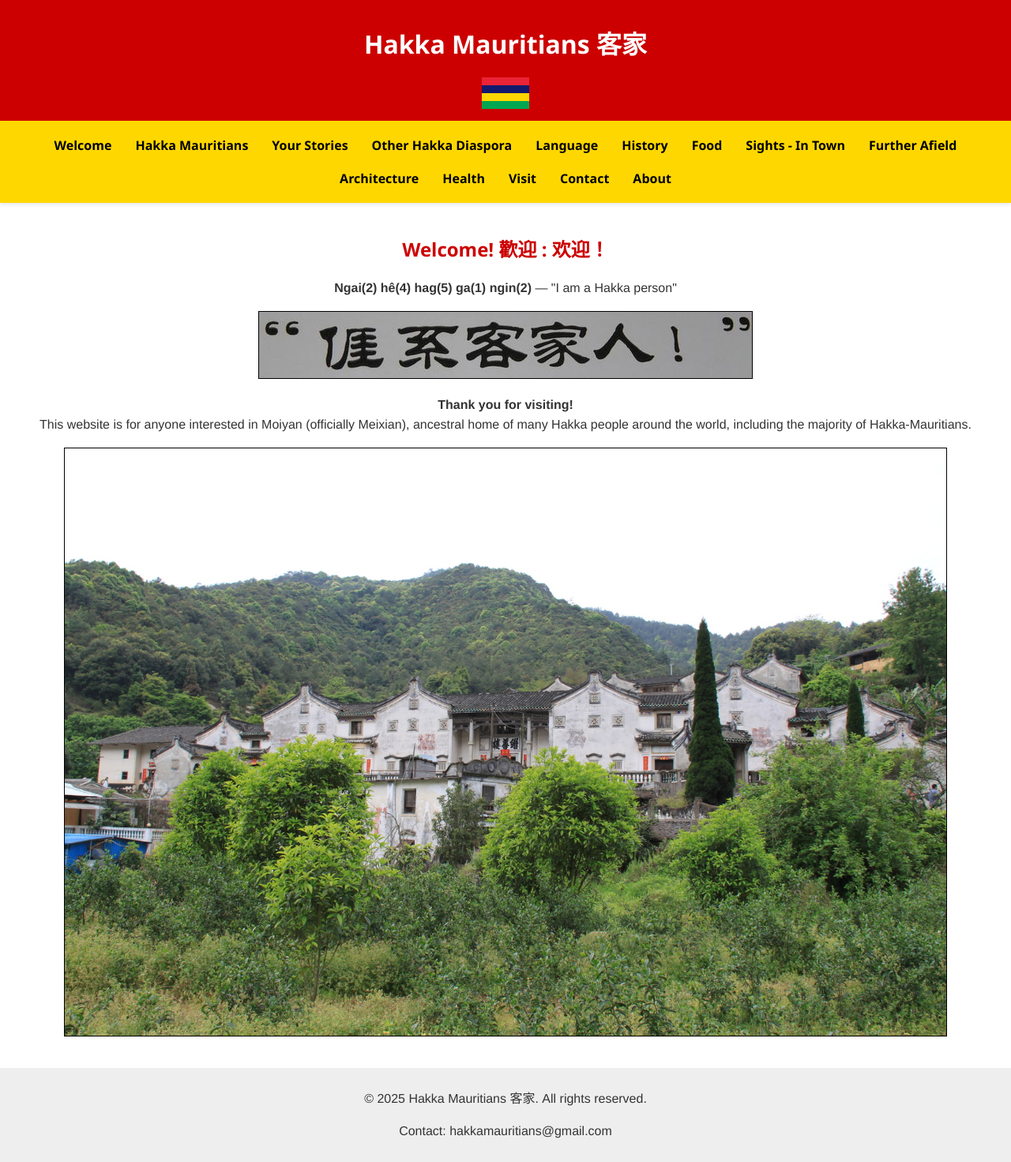
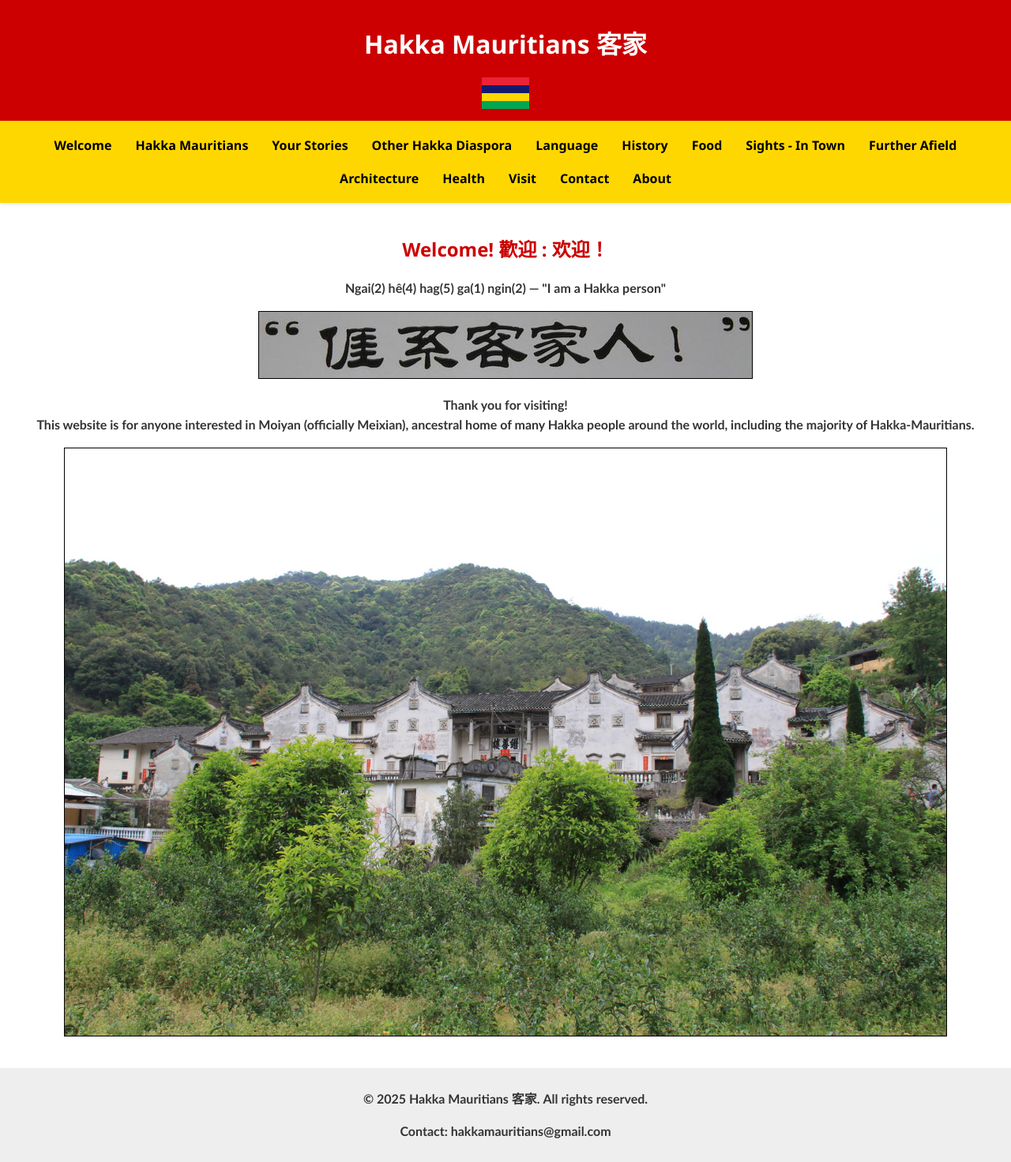
Before and after one commit to oliverlyf/hakka_mauritian_website, a Jekyll site: the page built from index.md, in a window 1280 px wide. Shown: the whole page at 79% size. Built offline with Jekyll 4.4.1, drawn with Linux system fonts in a browser that asks for light colours.

Commit message:
Update styles.css

```diff
--- a/assets/css/styles.css
+++ b/assets/css/styles.css
@@ -33,9 +33,9 @@ header img.flag:hover {
 
 /* Paragraph text styling: sets font, size, weight, and spacing for readability */
 p {
-  font-family: 'Helvetica', sans-serif; /* Choose a readable font */
+  font-family: 'Calibri', sans-serif; /* Choose a readable font */
   font-size: 1rem;                      /* Adjust size as needed */
-  font-weight: 500;                     /* 400 = normal, 500 = medium, 700 = bold */
+  font-weight: 600;                     /* 400 = normal, 500 = medium, 700 = bold */
   line-height: 1.6;                     /* Improves readability */
   color: #333;                          /* Darker text for better contrast */
 }
```
